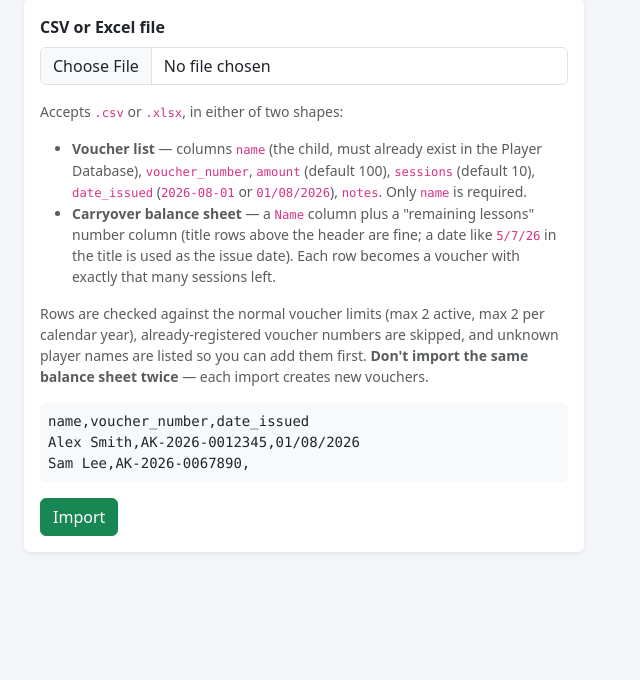
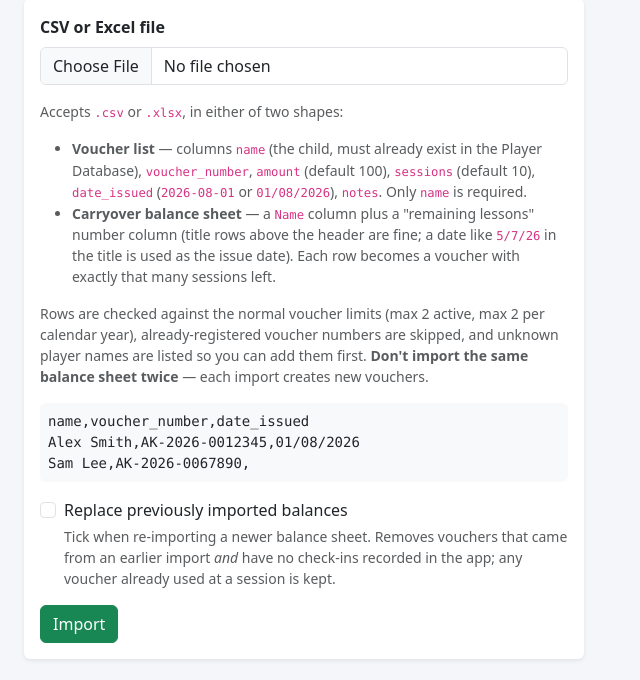
Before and after one commit to markosharknz1/Club_Training, a Flask app: page /vouchers/import in a window 1280 px wide. Shown: the part 120-800 px from the top of the page, without its empty margins (0-640 px from the left). Run offline with Flask 3, Linux system fonts and the light colour scheme; parts of the project's set-up code (start-up, migrations or seed data) failed here and were passed over; some libraries are stand-ins or nearby versions.

Commit message:
Voucher import: option to replace previously imported balances
- Tickbox on Vouchers > Import removes vouchers that came from an earlier
  balance import AND have no check-ins in the app, before importing the
  newer sheet; vouchers already used at a session are kept
- Report line shows how many were replaced
- APP_VERSION 1.5.2

Co-Authored-By: Claude Fable 5 <noreply@anthropic.com>

```diff
--- a/app.py
+++ b/app.py
@@ -21,7 +21,7 @@ from models import (db, Setting, SessionTemplate, Group, Coach, Player,
                     DEFAULT_VOUCHER_AMOUNT, DEFAULT_VOUCHER_SESSIONS)
 
 
-APP_VERSION = '1.5.1'
+APP_VERSION = '1.5.2'
 
 # ─── Branding ───────────────────────────────────────────────────────
 # Bundled club icons (static/icons/sports/<key>.svg — see LICENSE.md there).
@@ -1550,6 +1550,18 @@ def create_app():
                 flash('That file appears to be empty.', 'danger')
                 return redirect(url_for('vouchers_import'))
 
+            # Optional: a fresh balance sheet supersedes earlier imported
+            # balances. Only vouchers that came from an import AND have no
+            # check-ins recorded in the app are removed — anything used at a
+            # session stays.
+            replaced = 0
+            if request.form.get('replace_imported'):
+                for v in Voucher.query.filter(Voucher.notes.like('Imported balance%')).all():
+                    if not v.attendance_records:
+                        db.session.delete(v)
+                        replaced += 1
+                db.session.flush()
+
             field_map = {
                 'name':           {'name', 'player', 'player name', 'child', 'child name', 'full name'},
                 'voucher_number': {'voucher number', 'voucher no', 'voucher', 'number', 'voucher id', 'voucher code', 'code'},
@@ -1692,6 +1704,8 @@ def create_app():
 
             db.session.commit()
             msg = f'{added} voucher{"s" if added != 1 else ""} imported.'
+            if replaced:
+                msg += f' {replaced} previously imported balance{"s" if replaced != 1 else ""} replaced.'
             if fuzzy_notes:
                 msg += (f' {len(fuzzy_notes)} matched by name similarity — please check: '
                         + '; '.join(fuzzy_notes) + '.')
--- a/templates/vouchers_import.html
+++ b/templates/vouchers_import.html
@@ -37,6 +37,15 @@
       <pre class="bg-light p-2 rounded small mb-3">name,voucher_number,date_issued
 Alex Smith,AK-2026-0012345,01/08/2026
 Sam Lee,AK-2026-0067890,</pre>
+      <div class="form-check mb-3">
+        <input class="form-check-input" type="checkbox" name="replace_imported" value="1" id="replace-imported">
+        <label class="form-check-label" for="replace-imported">
+          Replace previously imported balances
+        </label>
+        <div class="form-text">Tick when re-importing a newer balance sheet. Removes vouchers
+          that came from an earlier import <em>and</em> have no check-ins recorded in the app;
+          any voucher already used at a session is kept.</div>
+      </div>
       <button type="submit" class="btn btn-success">Import</button>
     </form>
   </div>
```
